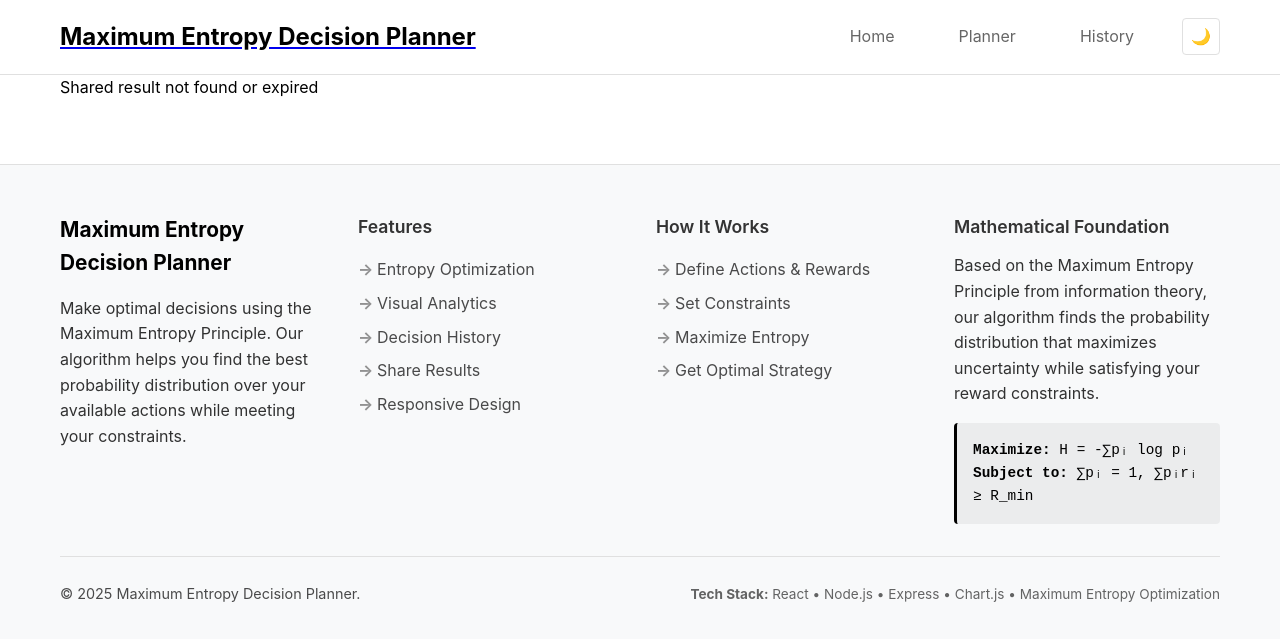
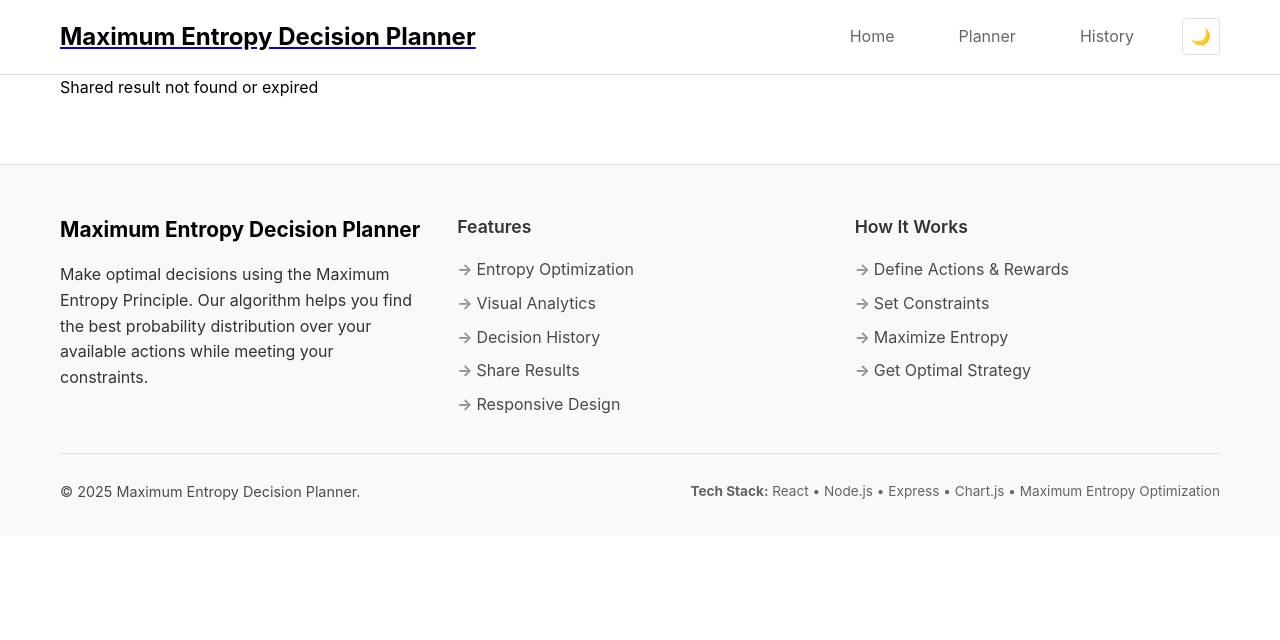
Before and after one commit to shreejaykurhade/Entropy-Decision-Planner, a React (Create React App) app in the folder frontend/: page /shared/1 in a window 1280 px wide. Shown: the top 640 px of the page. Built offline with nearby package versions, Linux system fonts and the light colour scheme; no server answers.

Commit message:
update footer

```diff
--- a/frontend/src/components/Footer.js
+++ b/frontend/src/components/Footer.js
@@ -35,19 +35,6 @@ const Footer = () => {
               <li>Get Optimal Strategy</li>
             </ul>
           </div>
-
-          <div className="footer-section">
-            <h4>Mathematical Foundation</h4>
-            <p>
-              Based on the Maximum Entropy Principle from information theory, our algorithm finds the probability
-              distribution that maximizes uncertainty while satisfying your reward constraints.
-            </p>
-            <div className="formula">
-              <strong>Maximize:</strong> H = -∑pᵢ log pᵢ
-              <br />
-              <strong>Subject to:</strong> ∑pᵢ = 1, ∑pᵢrᵢ ≥ R_min
-            </div>
-          </div>
         </div>
 
         <div className="footer-bottom">
```
